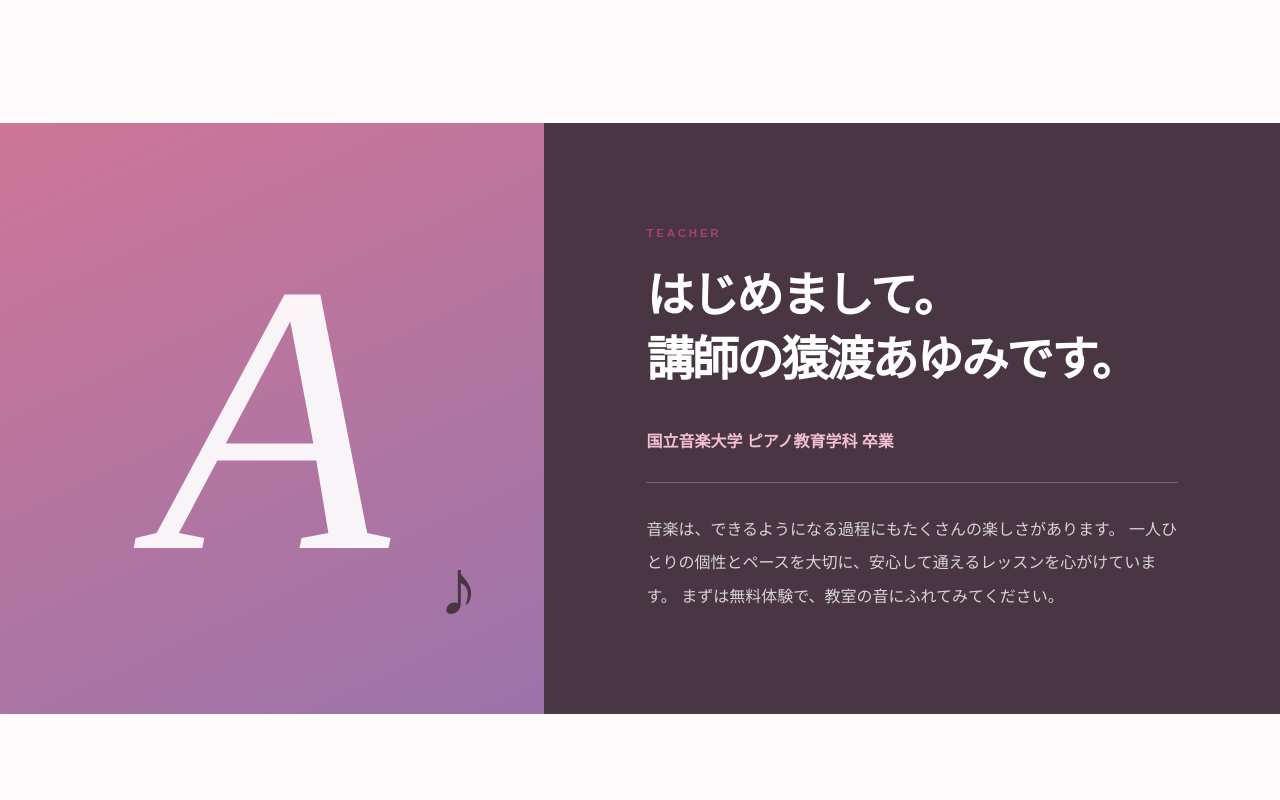
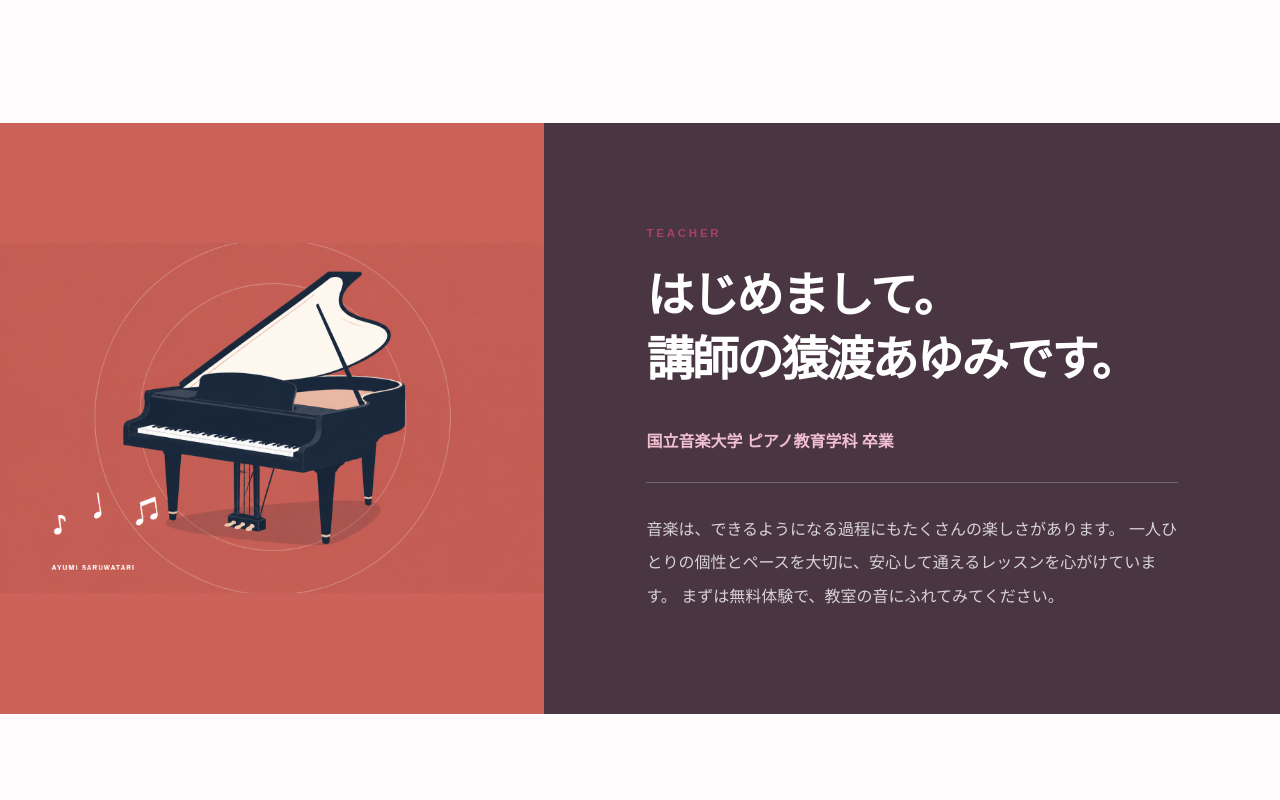
Before and after one commit to ape36soundscape/saruwatari-pianolessonclass-yokohama, a Next.js app: page / in a window 1280 px wide. Shown: the part 1980-2780 px from the top of the page. Built offline with nearby package versions, Linux system fonts and the light colour scheme.

Commit message:
Restore illustrated grand piano artwork

```diff
--- a/app/globals.css
+++ b/app/globals.css
@@ -404,7 +404,7 @@ nav a:hover {
 
 .teacher-art {
   align-items: center;
-  background: linear-gradient(155deg, #ce7696, #9b74aa);
+  background: #cb625a;
   display: flex;
   justify-content: center;
   min-height: 590px;
@@ -412,21 +412,11 @@ nav a:hover {
   position: relative;
 }
 
-.portrait-initial {
-  color: rgba(255, 255, 255, 0.92);
-  font-family: "Times New Roman", serif;
-  font-size: clamp(14rem, 30vw, 27rem);
-  font-style: italic;
-  line-height: 0.8;
-}
-
-.portrait-note {
-  bottom: 9%;
-  color: var(--ink);
-  font-family: serif;
-  font-size: 5rem;
-  position: absolute;
-  right: 12%;
+.teacher-illustration {
+  display: block;
+  height: 100%;
+  object-fit: contain;
+  width: 100%;
 }
 
 .teacher-copy {
@@ -649,7 +639,8 @@ footer p {
   }
 
   .teacher-art {
-    min-height: 450px;
+    aspect-ratio: 3 / 2;
+    min-height: 0;
   }
 
   footer {
--- a/app/page.tsx
+++ b/app/page.tsx
@@ -129,9 +129,13 @@ export default function Home() {
       </section>
 
       <section className="teacher-section" id="teacher">
-        <div className="teacher-art" aria-hidden="true">
-          <span className="portrait-initial">A</span>
-          <span className="portrait-note">♪</span>
+        <div className="teacher-art">
+          <img
+            className="teacher-illustration"
+            src="grand-piano-illustration.png"
+            alt="黒いグランドピアノのイラスト"
+            loading="lazy"
+          />
         </div>
         <div className="teacher-copy">
           <p className="section-label">TEACHER</p>
@@ -205,7 +209,7 @@ export default function Home() {
           <span>猿渡あゆみ ピアノ教室</span>
         </div>
         <p>横浜市港北区 新吉田東4丁目</p>
-        <p>© {new Date().getFullYear()} Ayumi Sawatari Piano Class</p>
+        <p>© {new Date().getFullYear()} Ayumi Saruwatari Piano Class</p>
       </footer>
     </main>
   );
```
Also changed, not shown: public/grand-piano-illustration.png (added).
